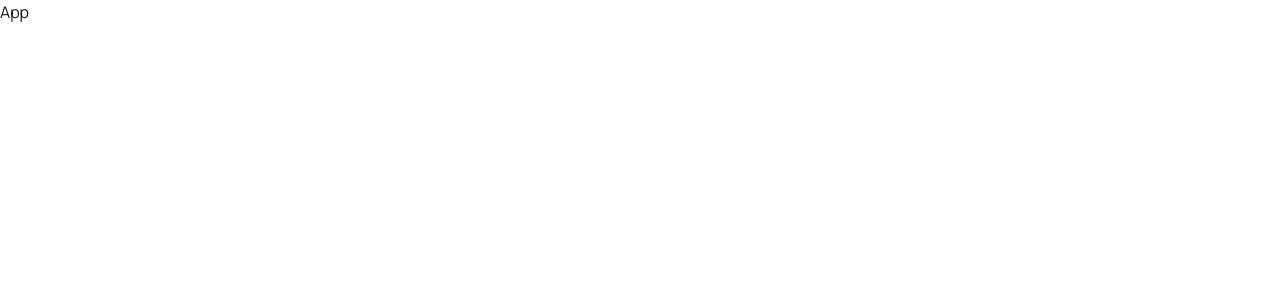
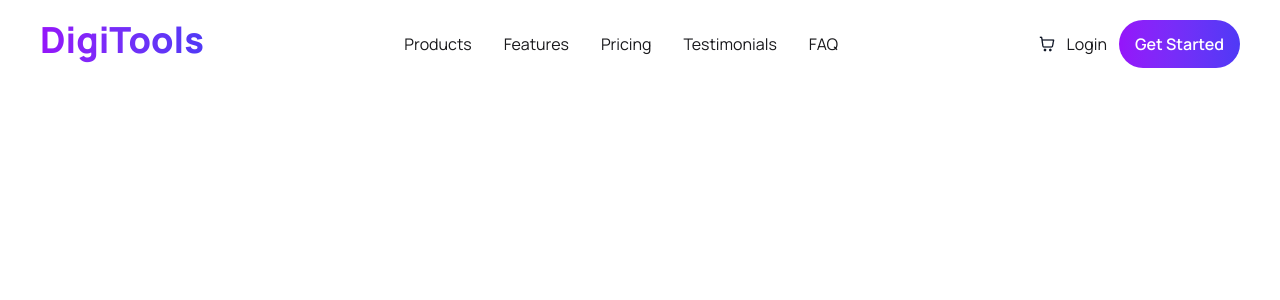
Before and after one commit to nrd00/digitool-platform, a React (Vite) app: page / in a window 1280 px wide. Shown: the top 300 px of the page. Built offline with nearby package versions, Linux system fonts and the light colour scheme.

Commit message:
Add Navbar updated

```diff
--- a/index.html
+++ b/index.html
@@ -1,5 +1,5 @@
 <!doctype html>
-<html lang="en">
+<html lang="en" data-theme="light">
   <head>
     <meta charset="UTF-8" />
     <link rel="icon" type="image/svg+xml" href="/favicon.svg" />
--- a/src/App.css
+++ b/src/App.css
@@ -8,3 +8,8 @@
 body{
      font-family: "Manrope", sans-serif;
 }
+
+.container{
+    max-width: 1200px;
+    margin: 0 auto;
+}
--- a/src/App.jsx
+++ b/src/App.jsx
@@ -1,12 +1,13 @@
 
 import './App.css'
+import Navbar from './Components/Navigation/Navbar'
 
 function App() {
 
 
   return (
     <>
-      <h1>App</h1>
+      <Navbar />
 
     </>
   )
```
